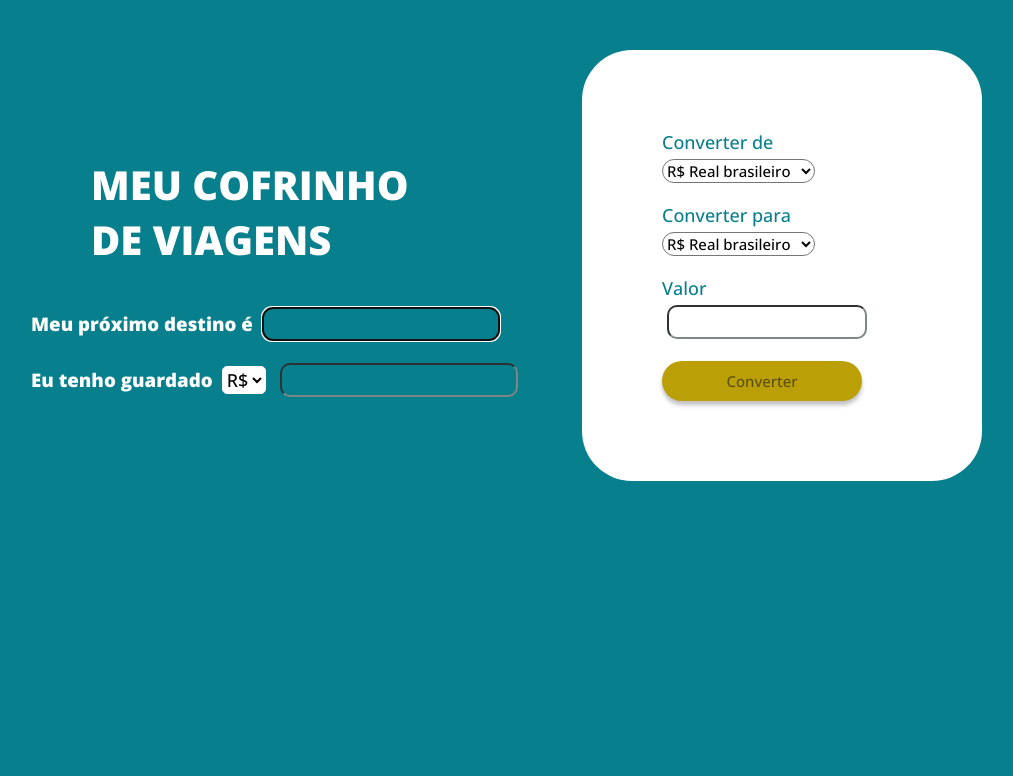
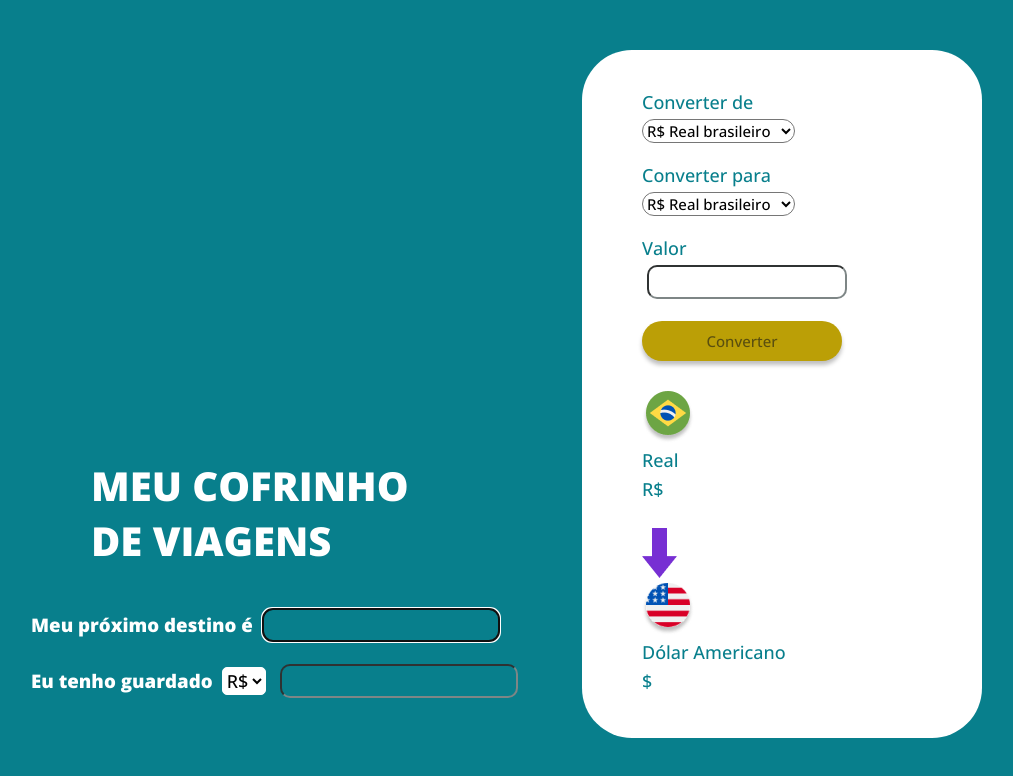
Before and after one commit to Bru-Medeiros/Projeto_Cofrinho_Viagens, a plain HTML site: page index.html in a window 1280 px wide. Shown: the whole page, without its empty margins (29-1042 px from the left). Drawn offline with nearby package versions, Linux system fonts and the light colour scheme; a web font is replaced by a local one.

Commit message:
html e css completos

```diff
--- a/index.html
+++ b/index.html
@@ -49,11 +49,25 @@
 
         <p>Valor</p>
         <input id="valor">
-
-
         <br>
         <br>
         <button>Converter</button>
+
+        <div class="box-conversao">
+            <img src="./assets/brasil-icon.png" alt="ícone da bandeira do brasil">
+            <p> Real </p>
+            <p> R$ </p>
+
+            <br>
+            <img src="./assets/seta-icon.png">
+            <br>
+
+            <img src="./assets/usa-icon.png">
+            <p> Dólar Americano </p>
+            <p> $ </p>
+
+
+        </div>
     </div>
 
 
--- a/style.css
+++ b/style.css
@@ -64,7 +64,7 @@ input {
     margin-top: 50px;
     border-radius: 50px;
     width: 400px;
-    padding: 80px;
+    padding: 40px 60px;
 }
 
 p {
@@ -107,12 +107,21 @@ button {
     width: 200px;
     box-shadow: 0px 4px 4px 0px #00000040;
     cursor: pointer;
+}
 
 
+.box-conversao {
+    background-color: white;
+    border-radius: 50px;
+    border-color: #087F8C;
+    margin-top: 30px;
+
+}
+
+img {
+    background-color: white;
 }
 
 
 
-
-
 /*  COMENTARIOS
```
